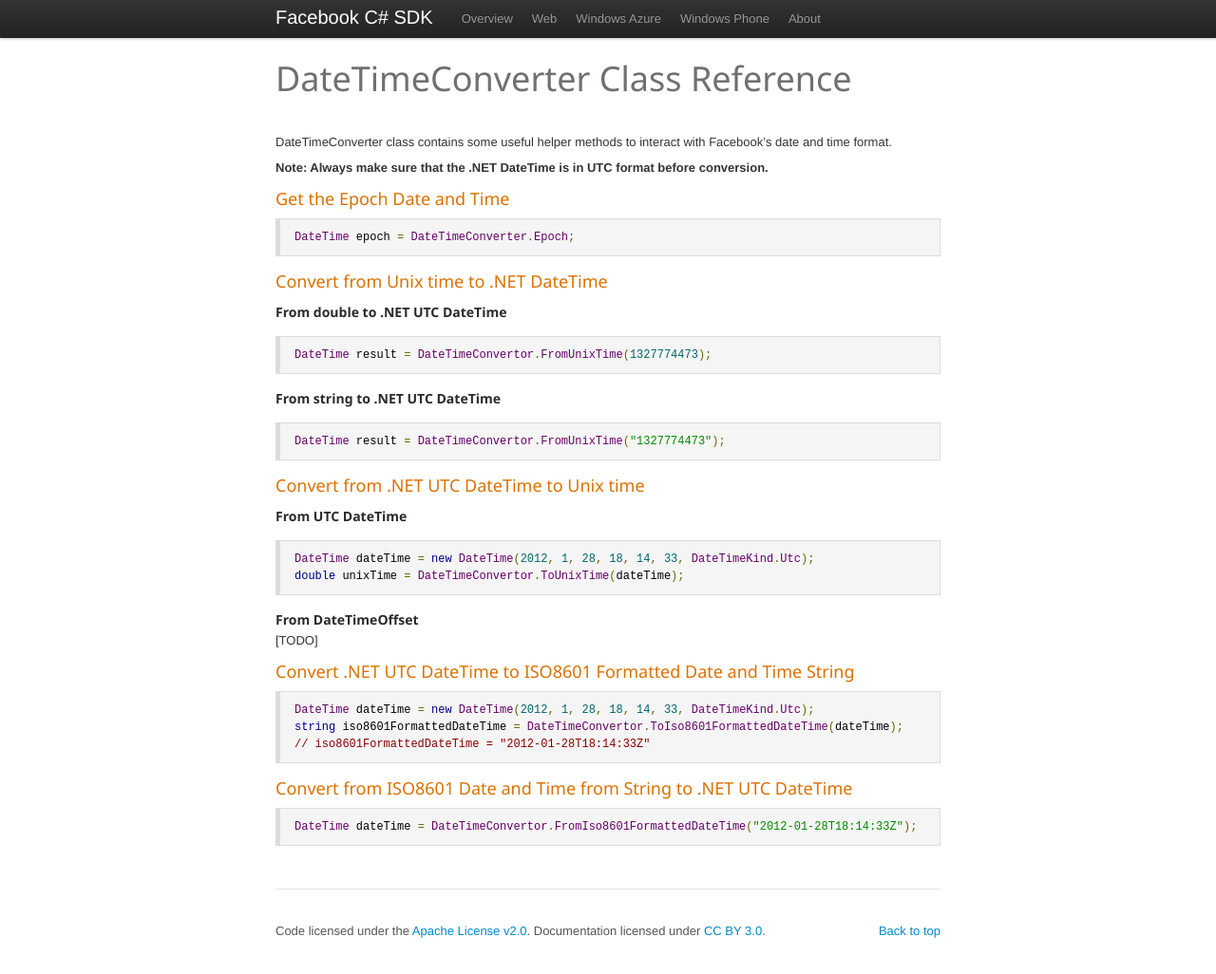
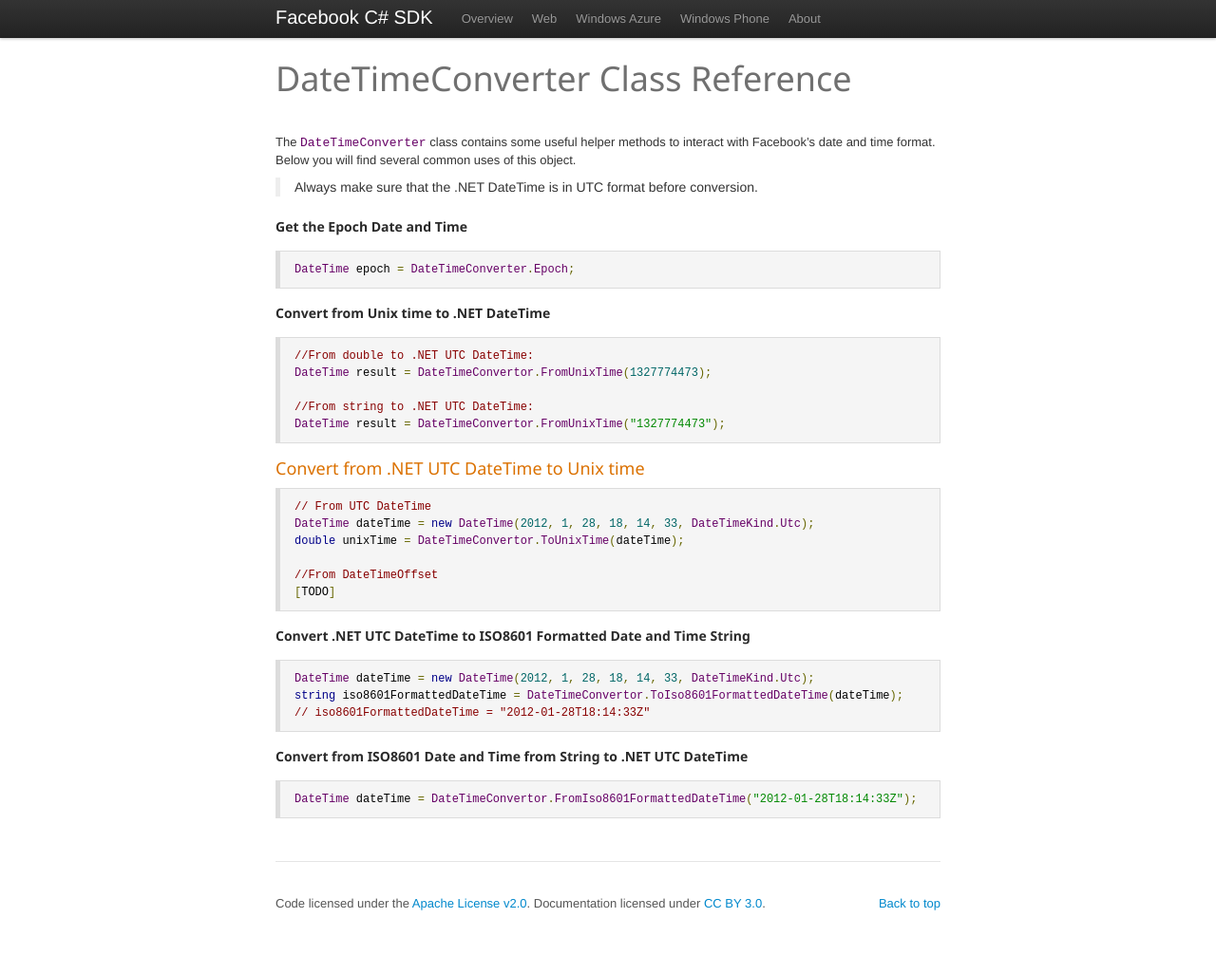
Before and after one commit to facebook-csharp-sdk/facebook-csharp-sdk.github.com, a Jekyll site: the page built from docs/datetimeconverter.md, in a window 1280 px wide and 1026 px high. Shown: the whole window at 95% size. Built offline with Jekyll 4.4.1, drawn with Linux system fonts in a browser that asks for light colours; Markdown is read by kramdown in place of the engine named in the settings.

Commit message:
Updated datetimeconverter doc.

````diff
--- a/docs/datetimeconverter.md
+++ b/docs/datetimeconverter.md
@@ -4,55 +4,37 @@ title: Facebook C# SDK DateTimeConverter Class Reference
 ---
 
 # DateTimeConverter Class Reference
+The ```DateTimeConverter``` class contains some useful helper methods to interact with Facebook's date and time format. Below you will find several common uses of this object.
 
+> Always make sure that the .NET DateTime is in UTC format before conversion.
 
-DateTimeConverter class contains some useful helper methods to interact with Facebook's date and time format.
+### Get the Epoch Date and Time
 
-**Note: Always make sure that the .NET DateTime is in UTC format before conversion.**
+	DateTime epoch = DateTimeConverter.Epoch;
 
-## Get the Epoch Date and Time
+### Convert from Unix time to .NET DateTime
 
-```
-DateTime epoch = DateTimeConverter.Epoch;
-```
+	//From double to .NET UTC DateTime:
+	DateTime result = DateTimeConvertor.FromUnixTime(1327774473);
 
-## Convert from Unix time to .NET DateTime
-
-### From double to .NET UTC DateTime
-
-```
-DateTime result = DateTimeConvertor.FromUnixTime(1327774473);
-```
-
-### From string to .NET UTC DateTime
-
-```
-DateTime result = DateTimeConvertor.FromUnixTime("1327774473");
-```
+	//From string to .NET UTC DateTime:
+	DateTime result = DateTimeConvertor.FromUnixTime("1327774473");
 
 ## Convert from .NET UTC DateTime to Unix time
 
-### From UTC DateTime
+	// From UTC DateTime
+	DateTime dateTime = new DateTime(2012, 1, 28, 18, 14, 33, DateTimeKind.Utc);
+	double unixTime = DateTimeConvertor.ToUnixTime(dateTime);
 
-```
-DateTime dateTime = new DateTime(2012, 1, 28, 18, 14, 33, DateTimeKind.Utc);
-double unixTime = DateTimeConvertor.ToUnixTime(dateTime);
-```
+	//From DateTimeOffset
+	[TODO]
 
-### From DateTimeOffset
+### Convert .NET UTC DateTime to ISO8601 Formatted Date and Time String
 
-[TODO]
+	DateTime dateTime = new DateTime(2012, 1, 28, 18, 14, 33, DateTimeKind.Utc);
+	string iso8601FormattedDateTime = DateTimeConvertor.ToIso8601FormattedDateTime(dateTime);
+	// iso8601FormattedDateTime = "2012-01-28T18:14:33Z"
 
-## Convert .NET UTC DateTime to ISO8601 Formatted Date and Time String
+### Convert from ISO8601 Date and Time from String to .NET UTC DateTime
 
-```
-DateTime dateTime = new DateTime(2012, 1, 28, 18, 14, 33, DateTimeKind.Utc);
-string iso8601FormattedDateTime = DateTimeConvertor.ToIso8601FormattedDateTime(dateTime);
-// iso8601FormattedDateTime = "2012-01-28T18:14:33Z"
-```
-
-## Convert from ISO8601 Date and Time from String to .NET UTC DateTime
-
-```
-DateTime dateTime = DateTimeConvertor.FromIso8601FormattedDateTime("2012-01-28T18:14:33Z");
-```
+	DateTime dateTime = DateTimeConvertor.FromIso8601FormattedDateTime("2012-01-28T18:14:33Z");
````
